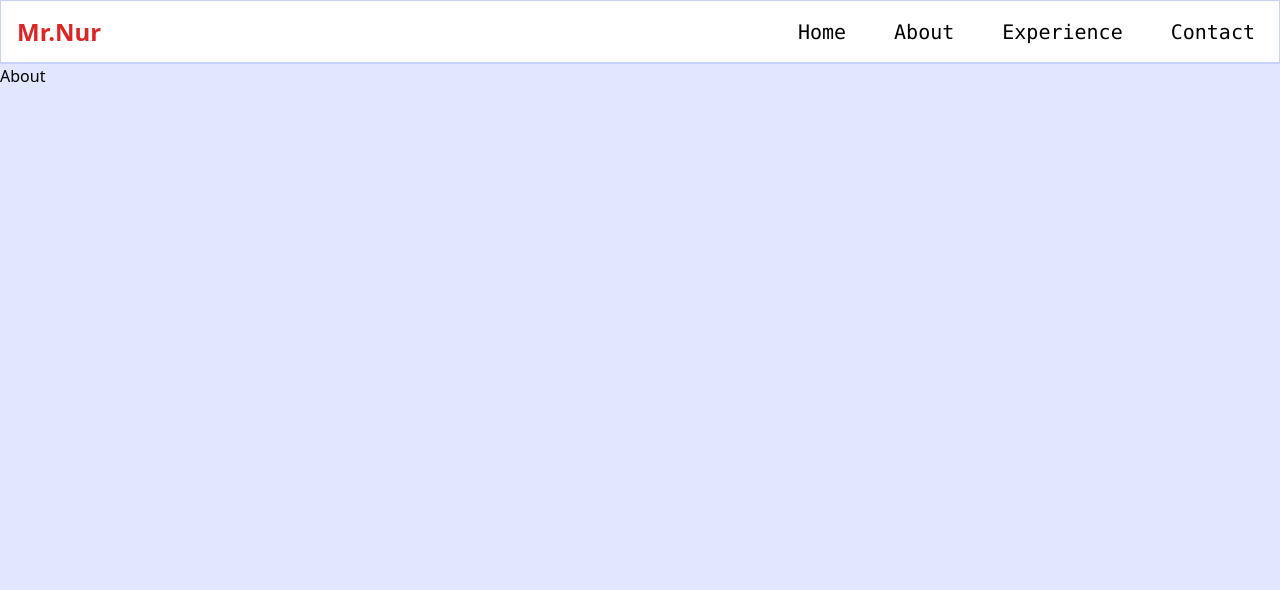
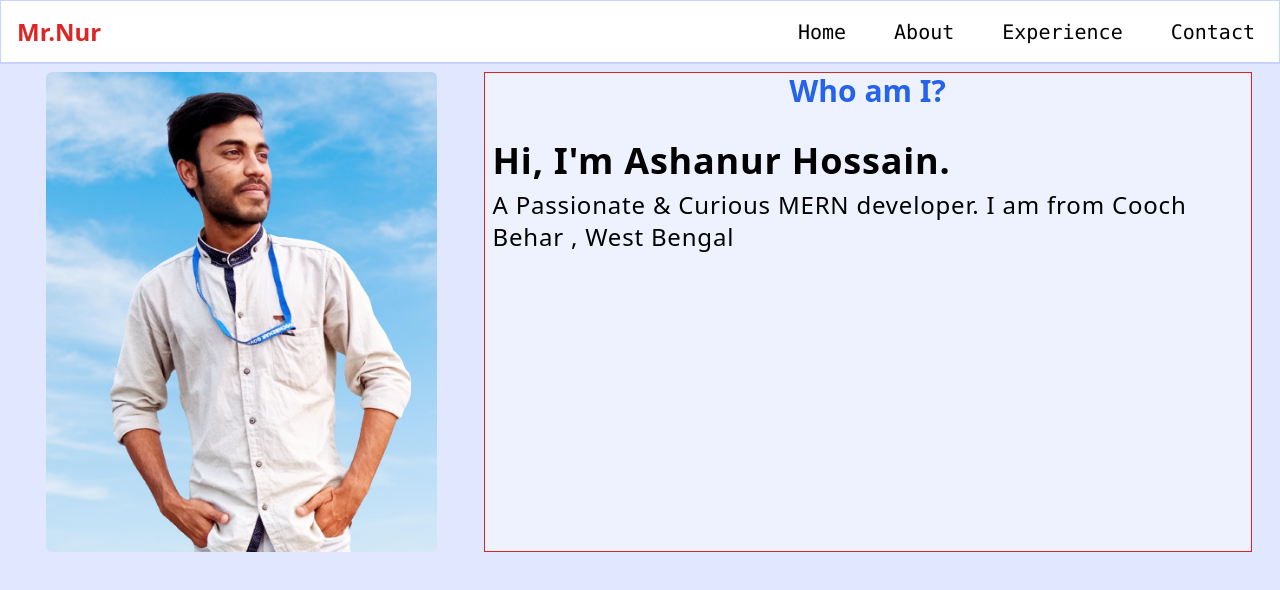
Before and after one commit to AshanurHossain0/my-portfolio, a React (Create React App) app in the folder client/: page /about in a window 1280 px wide. Shown: the top 590 px of the page. Built offline with nearby package versions, Linux system fonts and the light colour scheme.

Commit message:
about_page_start

```diff
--- a/client/package.json
+++ b/client/package.json
@@ -3,6 +3,7 @@
   "version": "0.1.0",
   "private": true,
   "dependencies": {
+    "@babel/plugin-proposal-private-property-in-object": "^7.21.11",
     "@emotion/react": "^11.11.1",
     "@emotion/styled": "^11.11.0",
     "@mui/icons-material": "^5.11.16",
--- a/client/src/Components/About.js
+++ b/client/src/Components/About.js
@@ -1,8 +1,21 @@
 import React from 'react'
+import aboutImg from '../images/about.png'
 
 const About = () => {
   return (
-    <div>About</div>
+    <div className='flex flex-col md:flex-row justify-evenly m:0 md:mt-2 w-full'>
+      <div className='flex justify-center w-full md:w-1/3 h-auto md:mb-0 mb-2'>
+        <img className='rounded-md w-11/12' src={aboutImg} alt='about' />
+      </div>
+      <div className='w-full md:w-3/5 bg-indigo-50 border border-red-600 '>
+        <p className='text-center font-semibold text-xl md:text-3xl text-blue-600 mx-2'>Who am I?</p>
+        <div className='flex flex-col md:mt-6 p-2 tracking-wide md:tracking-wider'>
+          <p className='font-bold text-2xl md:text-4xl mb-1 md:mb-2'>Hi, I'm Ashanur Hossain.</p>
+          <p className='text-lg md:text-2xl'>A Passionate & Curious MERN developer. I am from Cooch Behar , West Bengal</p>
+        </div>
+      </div>
+
+    </div>
   )
 }
 
--- a/client/src/Components/Home.js
+++ b/client/src/Components/Home.js
@@ -59,7 +59,7 @@ const Home = () => {
         </div>
 
         <div>
-          <img className=' w-[300px] md:w-[400px] bg-indigo-50 h-auto rounded-full  p-1' src={profileImg} alt="my-image" />
+          <img className=' w-[300px] md:w-[400px] bg-indigo-50 h-auto rounded-full  p-1' src={profileImg} alt="profile" />
         </div>
       </div>
       {/* Education and skills */}
--- a/client/src/Components/Navbar.js
+++ b/client/src/Components/Navbar.js
@@ -19,10 +19,10 @@ const Navbar = () => {
       </div>
 
       <div className={'flex flex-col items-start md:flex-row md:items-center font-mono md:block ' + toggle} >
-        <Link className='hover:text-cyan-500 text-xl duration-500 mx-4 my-4 md:mx-6 md:my:0' to="/">Home</Link>
-        <Link className='hover:text-cyan-500 text-xl duration-500 mx-4 my-4 md:mx-6 md:my:0' to="/about">About</Link>
-        <Link className='hover:text-cyan-500 text-xl duration-500 mx-4 my-4 md:mx-6 md:my:0' to="/experience">Experience</Link>
-        <Link className='hover:text-cyan-500 text-xl duration-500 mx-4 my-4 md:mx-6 md:my:0' to="/contact">Contact</Link>
+        <Link className='hover:text-cyan-500 text-xl duration-500 mx-4 my-4 md:mx-6 md:my:0' onClick={()=>{setToggle("hidden")}} to="/">Home</Link>
+        <Link className='hover:text-cyan-500 text-xl duration-500 mx-4 my-4 md:mx-6 md:my:0' onClick={()=>{setToggle("hidden")}} to="/about">About</Link>
+        <Link className='hover:text-cyan-500 text-xl duration-500 mx-4 my-4 md:mx-6 md:my:0' onClick={()=>{setToggle("hidden")}} to="/experience">Experience</Link>
+        <Link className='hover:text-cyan-500 text-xl duration-500 mx-4 my-4 md:mx-6 md:my:0' onClick={()=>{setToggle("hidden")}} to="/contact">Contact</Link>
       </div>
     </nav>
   )
--- a/client/src/Components/Perform.js
+++ b/client/src/Components/Perform.js
@@ -1,4 +1,4 @@
-import React, { useState } from 'react'
+import React from 'react'
 import styled from 'styled-components'
 
 
@@ -9,7 +9,7 @@ const Perform = ({ performance,src,alt,elId }) => {
         let start = 0,end = performance;
         let id = setInterval(() => {
             start++;
-            if (start == end) clearInterval(id);
+            if (start === end) clearInterval(id);
             document.getElementById(`${elId}`).style.background = `conic-gradient(#a0aadf ${start * 3.6}deg, gray ${0}deg)`
         }, 5)
     }
```
Also changed, not shown: client/src/images/about.png (added), 1 other file (tests, documents, lock files or other folders).
